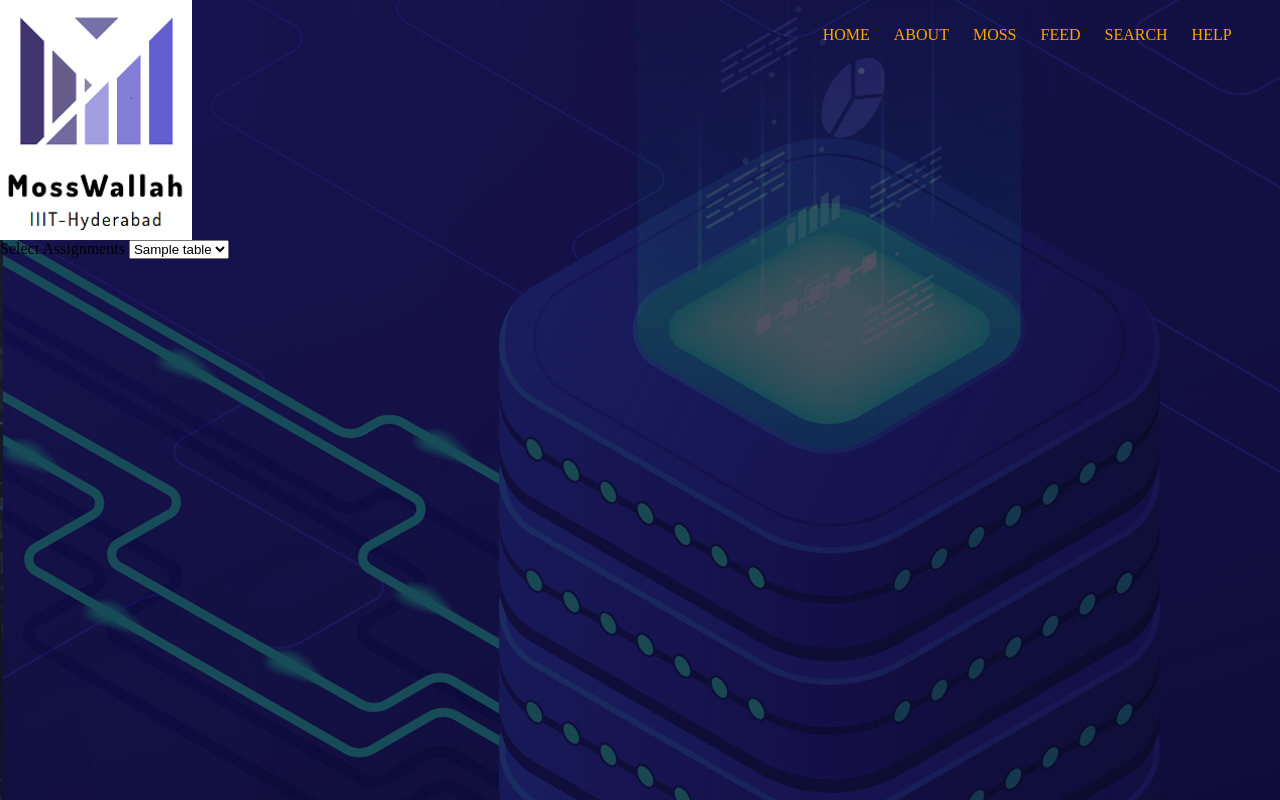
After one commit to codewithrk-108/MossWallah, a Flask app: template templates/search.html in a window 1280 px wide. The commit adds this page. Run offline with Flask 2, Linux system fonts and the light colour scheme; the template is opened without the code that fills it: most values are stand-ins (such as "Sample title", 1, 10 or a date in 2020).

Commit message:
Add files via upload

```diff
--- /dev/null
+++ b/templates/search.html
@@ -0,0 +1,45 @@
+<!DOCTYPE html>
+<html lang="en">
+
+<head>
+    <meta charset="UTF-8">
+    <meta http-equiv="X-UA-Compatible" content="IE=edge">
+    <meta name="viewport" content="width=device-width, initial-scale=1.0">
+    <!--helps making website responsive-->
+    <!-- <link rel="stylesheet" href="{{ url_for('static', filename='style.css') }}"> -->
+    <link rel="stylesheet" href="/static/style.css">
+    <title>MW-MossWallah</title>
+</head>
+
+<body>
+
+    <div class="datafeed">
+
+        <nav>
+            <div class="logo">
+            </div>
+            <div class="nav_links">
+                <ul>
+                    <li><a href="#header">HOME</a></li>
+                    <li><a href="#about">ABOUT</a></li>
+                    <li><a href="#checkmoss">MOSS</a></li>
+                    <li><a href="#datafeed">FEED</a></li>
+                    <li><a href="">SEARCH</a></li>
+                    <li><a href="">HELP</a></li>
+                </ul>
+            </div>
+        </nav>
+
+        <form action="">
+            <label>Select Assignments</label>
+            <select name="" id="">
+                {% for table in listoftables %}
+                <option>{{table}}</option>
+                {% endfor %}
+            </select>
+        </form>
+
+    </div>
+</body>
+
+</html>
```
Also changed, not shown: templates/index.html (+6 -6 lines).
